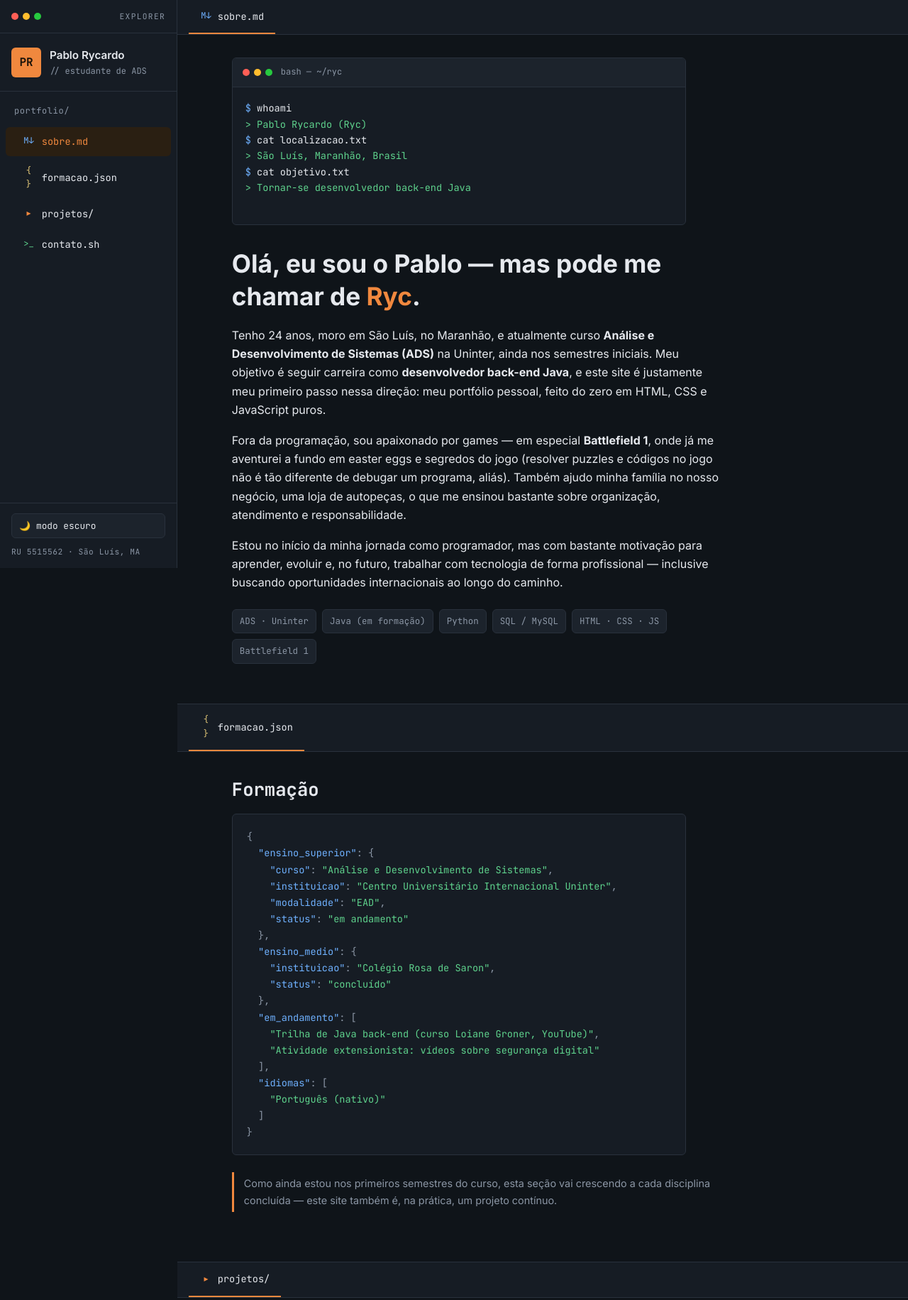
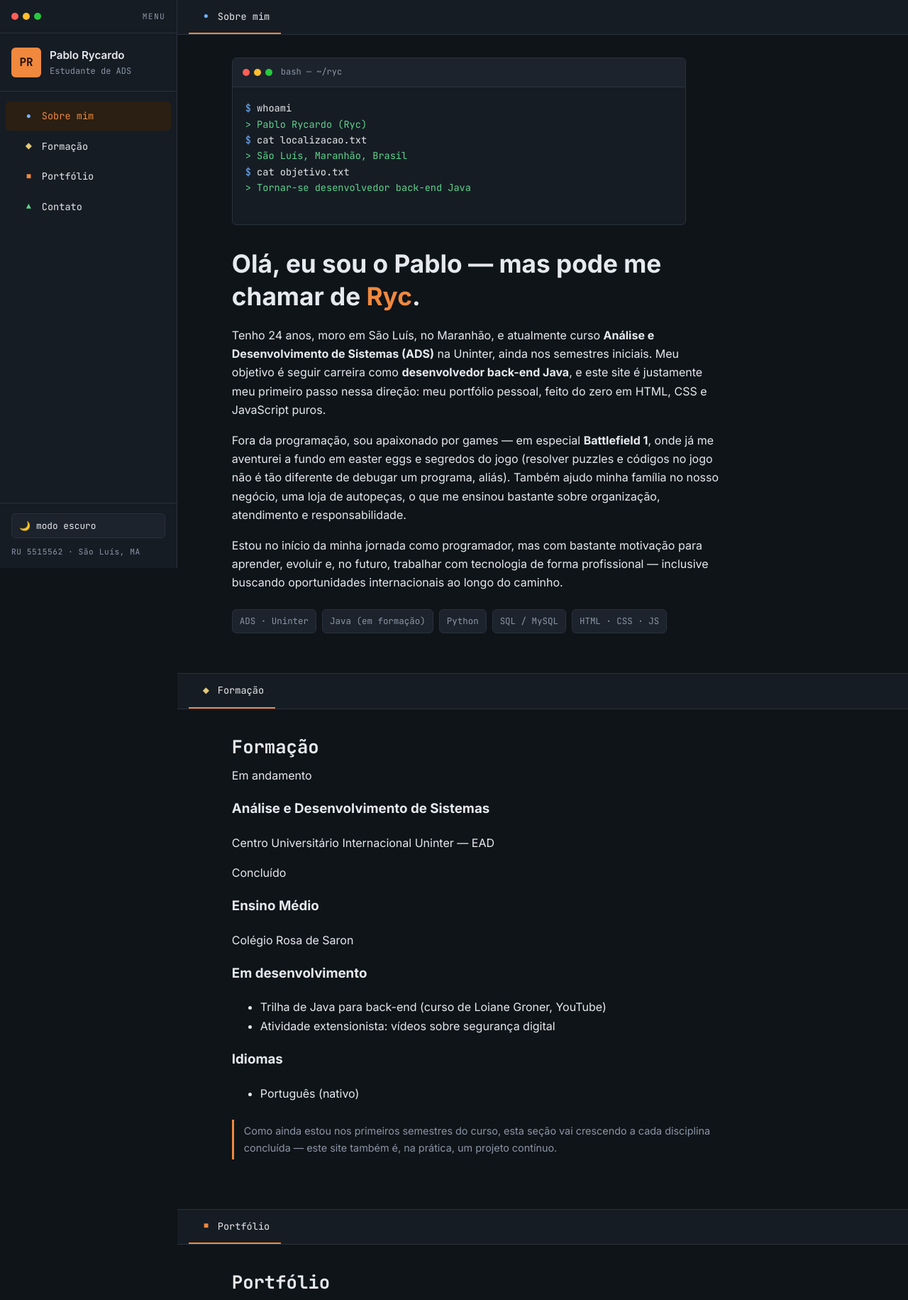
Before and after one commit to DoudRyc/portfolio-pablo-rycardo, a plain HTML site: page index.html in a window 1280 px wide. Shown: the top 1831 px of the page at 71% size. Drawn offline with Linux system fonts and the light colour scheme.

Commit message:
Update index.html

```diff
--- a/index.html
+++ b/index.html
@@ -19,7 +19,7 @@
     <button class="icon-btn" id="menu-toggle" aria-label="Abrir menu" aria-expanded="false">
       <span class="burger"></span>
     </button>
-    <span class="mobile-title"><span class="muted">~/</span>pablo-rycardo<span class="muted">/portfolio</span></span>
+    <span class="mobile-title">Pablo Rycardo — Portfólio</span>
     <button class="icon-btn" id="theme-toggle-mobile" aria-label="Alternar tema">🌙</button>
   </header>
 
@@ -33,31 +33,29 @@
           <span class="dot dot-yellow"></span>
           <span class="dot dot-green"></span>
         </div>
-        <span class="sidebar-label">EXPLORER</span>
+        <span class="sidebar-label">MENU</span>
       </div>
 
       <div class="profile">
         <div class="avatar">PR</div>
         <div class="profile-info">
           <div class="profile-name">Pablo Rycardo</div>
-          <div class="profile-role">// estudante de ADS</div>
+          <div class="profile-role">Estudante de ADS</div>
         </div>
       </div>
 
       <nav class="file-tree" aria-label="Navegação principal">
-        <span class="tree-root">portfolio/</span>
-
         <a href="#sobre" class="file-item is-active" data-target="sobre">
-          <span class="file-icon icon-md">M↓</span> sobre.md
+          <span class="file-icon icon-md">●</span> Sobre mim
         </a>
         <a href="#formacao" class="file-item" data-target="formacao">
-          <span class="file-icon icon-json">{ }</span> formacao.json
+          <span class="file-icon icon-json">◆</span> Formação
         </a>
         <a href="#portfolio" class="file-item" data-target="portfolio">
-          <span class="file-icon icon-folder">▸</span> projetos/
+          <span class="file-icon icon-folder">■</span> Portfólio
         </a>
         <a href="#contato" class="file-item" data-target="contato">
-          <span class="file-icon icon-sh">&gt;_</span> contato.sh
+          <span class="file-icon icon-sh">▲</span> Contato
         </a>
       </nav>
 
@@ -79,7 +77,7 @@
       <!-- ---------- SOBRE MIM ---------- -->
       <section id="sobre" class="panel">
         <div class="tab-bar">
-          <span class="tab active"><span class="file-icon icon-md">M↓</span> sobre.md</span>
+          <span class="tab active"><span class="file-icon icon-md">●</span> Sobre mim</span>
         </div>
 
         <div class="panel-body">
@@ -129,7 +127,6 @@
               <li class="tag">Python</li>
               <li class="tag">SQL / MySQL</li>
               <li class="tag">HTML · CSS · JS</li>
-              <li class="tag">Battlefield 1</li>
             </ul>
           </div>
 
@@ -139,31 +136,36 @@
       <!-- ---------- FORMAÇÃO ---------- -->
       <section id="formacao" class="panel">
         <div class="tab-bar">
-          <span class="tab active"><span class="file-icon icon-json">{ }</span> formacao.json</span>
+          <span class="tab active"><span class="file-icon icon-json">◆</span> Formação</span>
         </div>
 
         <div class="panel-body">
           <h2 class="section-title">Formação</h2>
 
-          <pre class="code-block" aria-label="Resumo da formação acadêmica em formato JSON"><code><span class="p">{</span>
-  <span class="key">"ensino_superior"</span><span class="p">:</span> <span class="p">{</span>
-    <span class="key">"curso"</span><span class="p">:</span> <span class="str">"Análise e Desenvolvimento de Sistemas"</span><span class="p">,</span>
-    <span class="key">"instituicao"</span><span class="p">:</span> <span class="str">"Centro Universitário Internacional Uninter"</span><span class="p">,</span>
-    <span class="key">"modalidade"</span><span class="p">:</span> <span class="str">"EAD"</span><span class="p">,</span>
-    <span class="key">"status"</span><span class="p">:</span> <span class="str">"em andamento"</span>
-  <span class="p">},</span>
-  <span class="key">"ensino_medio"</span><span class="p">:</span> <span class="p">{</span>
-    <span class="key">"instituicao"</span><span class="p">:</span> <span class="str">"Colégio Rosa de Saron"</span><span class="p">,</span>
-    <span class="key">"status"</span><span class="p">:</span> <span class="str">"concluído"</span>
-  <span class="p">},</span>
-  <span class="key">"em_andamento"</span><span class="p">:</span> <span class="p">[</span>
-    <span class="str">"Trilha de Java back-end (curso Loiane Groner, YouTube)"</span><span class="p">,</span>
-    <span class="str">"Atividade extensionista: vídeos sobre segurança digital"</span>
-  <span class="p">],</span>
-  <span class="key">"idiomas"</span><span class="p">:</span> <span class="p">[</span>
-    <span class="str">"Português (nativo)"</span>
-  <span class="p">]</span>
-<span class="p">}</span></code></pre>
+          <div class="timeline">
+            <div class="timeline-item">
+              <span class="status-badge status-progress">Em andamento</span>
+              <h3>Análise e Desenvolvimento de Sistemas</h3>
+              <p class="timeline-meta">Centro Universitário Internacional Uninter — EAD</p>
+            </div>
+
+            <div class="timeline-item">
+              <span class="status-badge status-done">Concluído</span>
+              <h3>Ensino Médio</h3>
+              <p class="timeline-meta">Colégio Rosa de Saron</p>
+            </div>
+          </div>
+
+          <h3 class="subsection-title">Em desenvolvimento</h3>
+          <ul class="plain-list">
+            <li>Trilha de Java para back-end (curso de Loiane Groner, YouTube)</li>
+            <li>Atividade extensionista: vídeos sobre segurança digital</li>
+          </ul>
+
+          <h3 class="subsection-title">Idiomas</h3>
+          <ul class="plain-list">
+            <li>Português (nativo)</li>
+          </ul>
 
           <p class="note">
             Como ainda estou nos primeiros semestres do curso, esta seção vai
@@ -176,7 +178,7 @@
       <!-- ---------- PORTFÓLIO ---------- -->
       <section id="portfolio" class="panel">
         <div class="tab-bar">
-          <span class="tab active"><span class="file-icon icon-folder">▸</span> projetos/</span>
+          <span class="tab active"><span class="file-icon icon-folder">■</span> Portfólio</span>
         </div>
 
         <div class="panel-body">
@@ -203,7 +205,7 @@
                 <li>Classes <code>Moeda</code> (abstrata), <code>Real</code>, <code>Dolar</code>, <code>Euro</code> e <code>Cofrinho</code></li>
                 <li>Menu interativo via console (Scanner)</li>
               </ul>
-              <a class="project-link" href="https://univirtus.uninter.com/ava/repositorio/SistemaRepositorioPublico?id=JcbQ9MzjileoVGF47aHO9hfO26IHuUPoEgu4io+6YG4ugiefpq+fpLV2N06yfpHHd3fAnPhVd6qh8SLORo3ejPKza8P3sjEGJQT6uD7/Eyl9hFnXhJzAS5ofHWZGCnNH" target="_blank" rel="noopener">
+              <a class="project-link" href="https://univirtus.uninter.com/ava/repositorio/SistemaRepositorioPublico?id=JcbQ9MzjileoVGF47aHO9hfO26IHuUPoEgu4io%2B6YG4ugiefpq%2BfpLV2N06yfpHHd3fAnPhVd6qh8SLORo3ejPKza8P3sjEGJQT6uD7/Eyl9hFnXhJzAS5ofHWZGCnNH" target="_blank" rel="noopener">
                 Ver entrega completa →
               </a>
             </article>
@@ -223,7 +225,7 @@
                 <li>Estruturas <code>if / elif / else</code></li>
                 <li>Laços <code>while</code>, <code>break</code> e <code>continue</code></li>
               </ul>
-              <a class="project-link" href="https://univirtus.uninter.com/ava/repositorio/SistemaRepositorioPublico?id=JcbQ9MzjileoVGF47aHO9i0iUMoUyWkVaL35t1stie4foFnkyaHER72dGCwdthL0fzqmd5Zrodpnjaqfx+HFDV9QgbtSVbKPhz8xw/8LDKBTNSnATuAKH1TJZk5hZ4iv" target="_blank" rel="noopener">
+              <a class="project-link" href="https://univirtus.uninter.com/ava/repositorio/SistemaRepositorioPublico?id=JcbQ9MzjileoVGF47aHO9i0iUMoUyWkVaL35t1stie4foFnkyaHER72dGCwdthL0fzqmd5Zrodpnjaqfx%2BHFDV9QgbtSVbKPhz8xw/8LDKBTNSnATuAKH1TJZk5hZ4iv" target="_blank" rel="noopener">
                 Ver entrega completa →
               </a>
             </article>
@@ -264,7 +266,7 @@
                 <li>Diagrama de Caso de Uso (draw.io)</li>
                 <li>Diagrama de Classes (PlantUML)</li>
               </ul>
-              <a class="project-link" href="https://univirtus.uninter.com/ava/repositorio/SistemaRepositorioPublico?id=JcbQ9MzjileoVGF47aHO9s9mNaekRjV/Aj4y3QPetfxy3k0491zoxqYWQnERRwLHihpe6Dq138MocfIZvuzos9OZy+P4Wp6Y+dqpoJFCT8ah1XKX2e0C1GZUr/5S7ISl" target="_blank" rel="noopener">
+              <a class="project-link" href="https://univirtus.uninter.com/ava/repositorio/SistemaRepositorioPublico?id=JcbQ9MzjileoVGF47aHO9s9mNaekRjV/Aj4y3QPetfxy3k0491zoxqYWQnERRwLHihpe6Dq138MocfIZvuzos9OZy%2BP4Wp6Y%2BdqpoJFCT8ah1XKX2e0C1GZUr/5S7ISl" target="_blank" rel="noopener">
                 Ver entrega completa →
               </a>
             </article>
@@ -276,7 +278,7 @@
       <!-- ---------- CONTATO ---------- -->
       <section id="contato" class="panel">
         <div class="tab-bar">
-          <span class="tab active"><span class="file-icon icon-sh">&gt;_</span> contato.sh</span>
+          <span class="tab active"><span class="file-icon icon-sh">▲</span> Contato</span>
         </div>
 
         <div class="panel-body">
@@ -307,7 +309,7 @@
             </div>
 
             <button type="submit" class="btn-submit">
-              <span class="file-icon icon-sh">&gt;_</span> ./enviar.sh
+              Enviar mensagem
             </button>
           </form>
         </div>
```
